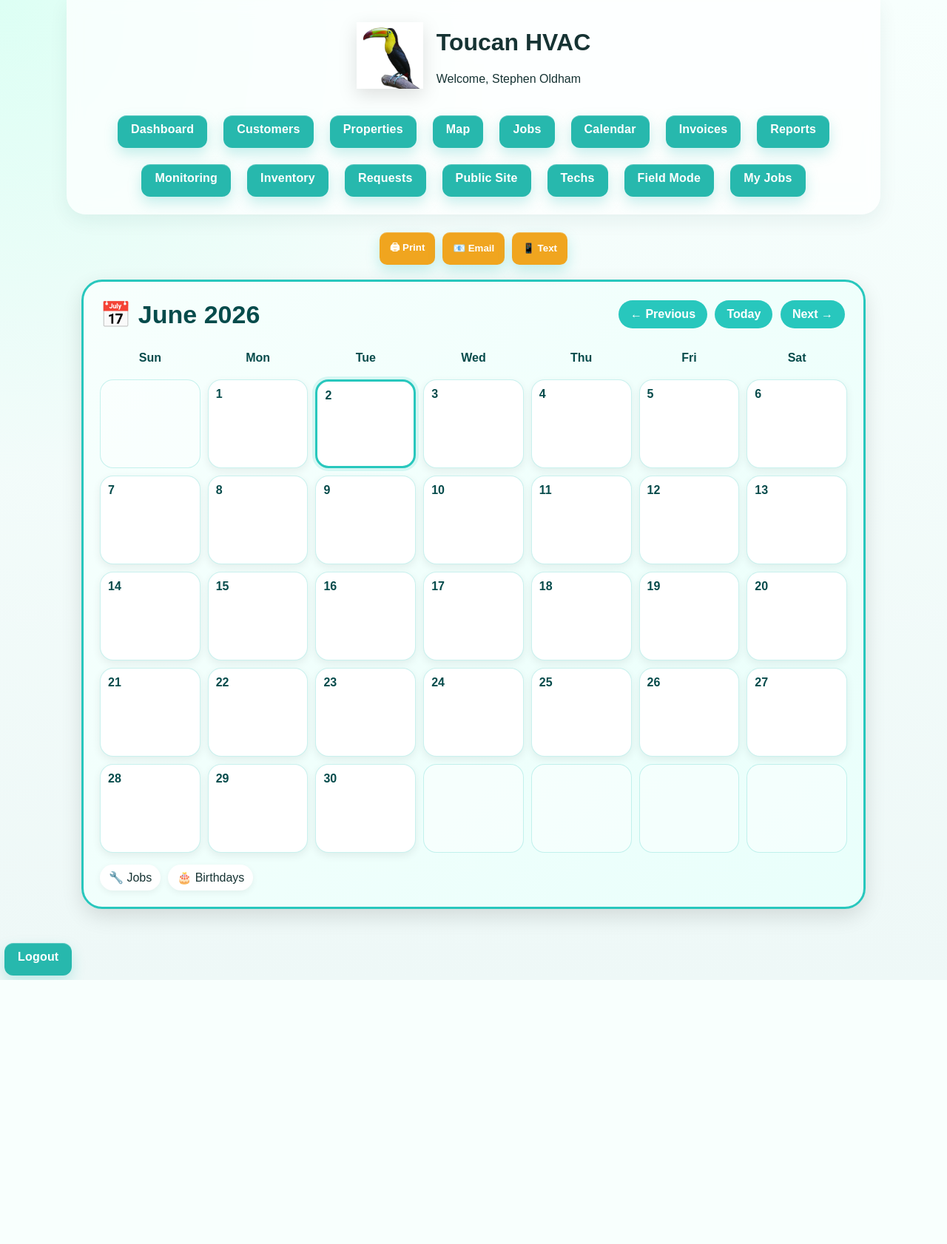
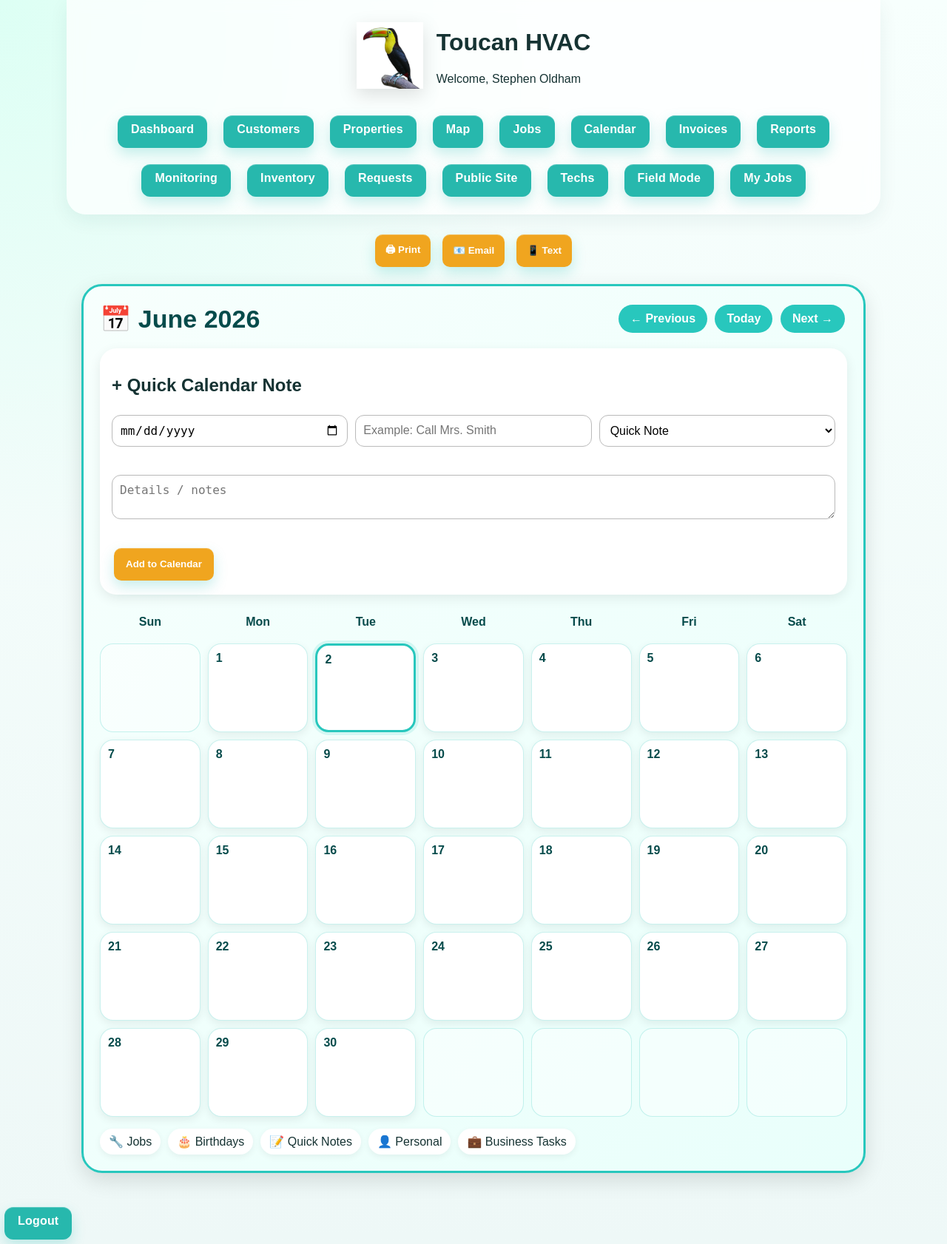
Before and after one commit to mroldham/toucan-hvac, a Flask app: page /calendar in a window 1280 px wide. Shown: the whole page at 74% size. Before the commit the page ends 1325 px from the top, so only its background shows below. Run offline with Flask 3, Linux system fonts and the light colour scheme; a user stored in the database is signed in; data comes from the database, SQL or seed files in the repository; data that the repository does not hold is empty.

Commit message:
Add quick notes and tasks to calendar

```diff
--- a/app.py
+++ b/app.py
@@ -1081,6 +1081,37 @@ def calendar_view():
                 })
     except Exception as e:
         print("Calendar birthday error:", e)
+
+    # Quick notes / personal reminders / business tasks
+    try:
+        init_calendar_notes_table()
+        conn = sqlite3.connect("instance/hvac.db")
+        conn.row_factory = sqlite3.Row
+        cur = conn.cursor()
+        notes = cur.execute("""
+            SELECT * FROM calendar_notes
+            WHERE substr(note_date, 1, 4) = ?
+            AND substr(note_date, 6, 2) = ?
+            ORDER BY note_date, id
+        """, (str(year), str(month).zfill(2))).fetchall()
+        conn.close()
+
+        for n in notes:
+            note_day = int(str(n["note_date"])[8:10])
+            ntype = n["note_type"] or "quick"
+            icon = "📝"
+            if ntype == "personal":
+                icon = "👤"
+            elif ntype == "business":
+                icon = "💼"
+
+            events.setdefault(note_day, []).append({
+                "type": ntype,
+                "label": icon + " " + n["title"],
+                "link": "#"
+            })
+    except Exception as e:
+        print("Calendar notes error:", e)
 
     month_name = pycal.month_name[month]
 
@@ -2965,6 +2996,57 @@ def force_admin_user_once():
     _admin_bootstrap_done = True
 
 
+
+
+# =========================
+# CALENDAR QUICK NOTES / TASKS
+# =========================
+def init_calendar_notes_table():
+    conn = sqlite3.connect("instance/hvac.db")
+    cur = conn.cursor()
+    cur.execute("""
+        CREATE TABLE IF NOT EXISTS calendar_notes (
+            id INTEGER PRIMARY KEY AUTOINCREMENT,
+            note_date TEXT NOT NULL,
+            title TEXT NOT NULL,
+            note_type TEXT DEFAULT 'quick',
+            details TEXT,
+            private_note INTEGER DEFAULT 0,
+            created_at TIMESTAMP DEFAULT CURRENT_TIMESTAMP
+        )
+    """)
+    conn.commit()
+    conn.close()
+
+@app.route("/calendar/notes/add", methods=["POST"])
+@login_required
+def add_calendar_note():
+    init_calendar_notes_table()
+
+    note_date = request.form.get("note_date", "").strip()
+    title = request.form.get("title", "").strip()
+    note_type = request.form.get("note_type", "quick").strip()
+    details = request.form.get("details", "").strip()
+    private_note = 1 if request.form.get("private_note") else 0
+
+    if not note_date or not title:
+        flash("Date and title are required.")
+        return redirect("/calendar")
+
+    conn = sqlite3.connect("instance/hvac.db")
+    cur = conn.cursor()
+    cur.execute("""
+        INSERT INTO calendar_notes (note_date, title, note_type, details, private_note)
+        VALUES (?, ?, ?, ?, ?)
+    """, (note_date, title, note_type, details, private_note))
+    conn.commit()
+    conn.close()
+
+    flash("Calendar note added.")
+    y, m, d = note_date.split("-")
+    return redirect(f"/calendar?month={int(m)}&year={int(y)}")
+
+
 if __name__ == "__main__":
     port = int(os.environ.get("PORT", 5001))
     app.run(host="0.0.0.0", port=port, debug=True)
--- a/templates/calendar.html
+++ b/templates/calendar.html
@@ -6,7 +6,10 @@
 .calendar-wrap{background:linear-gradient(135deg,#f7fffd,#e9fffb);border:3px solid #28c7bd;border-radius:28px;padding:22px;box-shadow:0 10px 28px rgba(0,0,0,.12);}
 .calendar-header{display:flex;justify-content:space-between;align-items:center;gap:12px;flex-wrap:wrap;margin-bottom:18px;}
 .calendar-title{font-size:34px;font-weight:800;color:#064b4b;margin:0;}
-.calendar-nav a{background:#28c7bd;color:white;text-decoration:none;border-radius:999px;padding:10px 16px;font-weight:bold;display:inline-block;margin:3px;}
+.calendar-nav a,.quick-btn,button{background:#28c7bd;color:white;text-decoration:none;border:0;border-radius:999px;padding:10px 16px;font-weight:bold;display:inline-block;margin:3px;}
+.note-card{background:white;border-radius:22px;padding:16px;margin-bottom:18px;box-shadow:0 5px 16px rgba(0,0,0,.08);}
+.note-grid{display:grid;grid-template-columns:repeat(auto-fit,minmax(170px,1fr));gap:10px;}
+input,select,textarea{width:100%;padding:10px;border-radius:12px;border:1px solid #bbb;}
 .calendar-grid{display:grid;grid-template-columns:repeat(7,1fr);gap:10px;}
 .day-name{text-align:center;font-weight:bold;color:#064b4b;padding:10px;}
 .calendar-day{min-height:120px;background:white;border-radius:18px;padding:10px;box-shadow:0 4px 12px rgba(0,0,0,.07);border:1px solid rgba(40,199,189,.25);}
@@ -16,6 +19,9 @@
 .event{display:block;text-decoration:none;color:#123;border-radius:12px;padding:6px 8px;font-size:13px;margin-bottom:6px;line-height:1.25;}
 .event.job{background:#e9fffb;border-left:5px solid #28c7bd;}
 .event.birthday{background:#fff4d8;border-left:5px solid #e0a800;}
+.event.quick{background:#fffbe6;border-left:5px solid #f4c542;}
+.event.personal{background:#eef1ff;border-left:5px solid #667eea;}
+.event.business{background:#f4e9ff;border-left:5px solid #9b5de5;}
 .legend{margin-top:16px;display:flex;gap:10px;flex-wrap:wrap;}
 .legend span{background:white;padding:8px 12px;border-radius:999px;box-shadow:0 3px 10px rgba(0,0,0,.06);}
 @media(max-width:800px){.calendar-grid{gap:5px}.calendar-day{min-height:95px;padding:7px}.calendar-title{font-size:26px}.event{font-size:11px;padding:5px}}
@@ -29,6 +35,25 @@
       <a href="/calendar">Today</a>
       <a href="/calendar?month={{ next_month }}&year={{ next_year }}">Next →</a>
     </div>
+  </div>
+
+  <div class="note-card">
+    <h2>+ Quick Calendar Note</h2>
+    <form method="POST" action="/calendar/notes/add">
+      <div class="note-grid">
+        <input type="date" name="note_date" required>
+        <input name="title" placeholder="Example: Call Mrs. Smith" required>
+        <select name="note_type">
+          <option value="quick">Quick Note</option>
+          <option value="personal">Personal Reminder</option>
+          <option value="business">Business Task</option>
+        </select>
+      </div>
+      <br>
+      <textarea name="details" placeholder="Details / notes"></textarea>
+      <br><br>
+      <button type="submit">Add to Calendar</button>
+    </form>
   </div>
 
   <div class="calendar-grid">
@@ -59,6 +84,9 @@
   <div class="legend">
     <span>🔧 Jobs</span>
     <span>🎂 Birthdays</span>
+    <span>📝 Quick Notes</span>
+    <span>👤 Personal</span>
+    <span>💼 Business Tasks</span>
   </div>
 </div>
 
```
